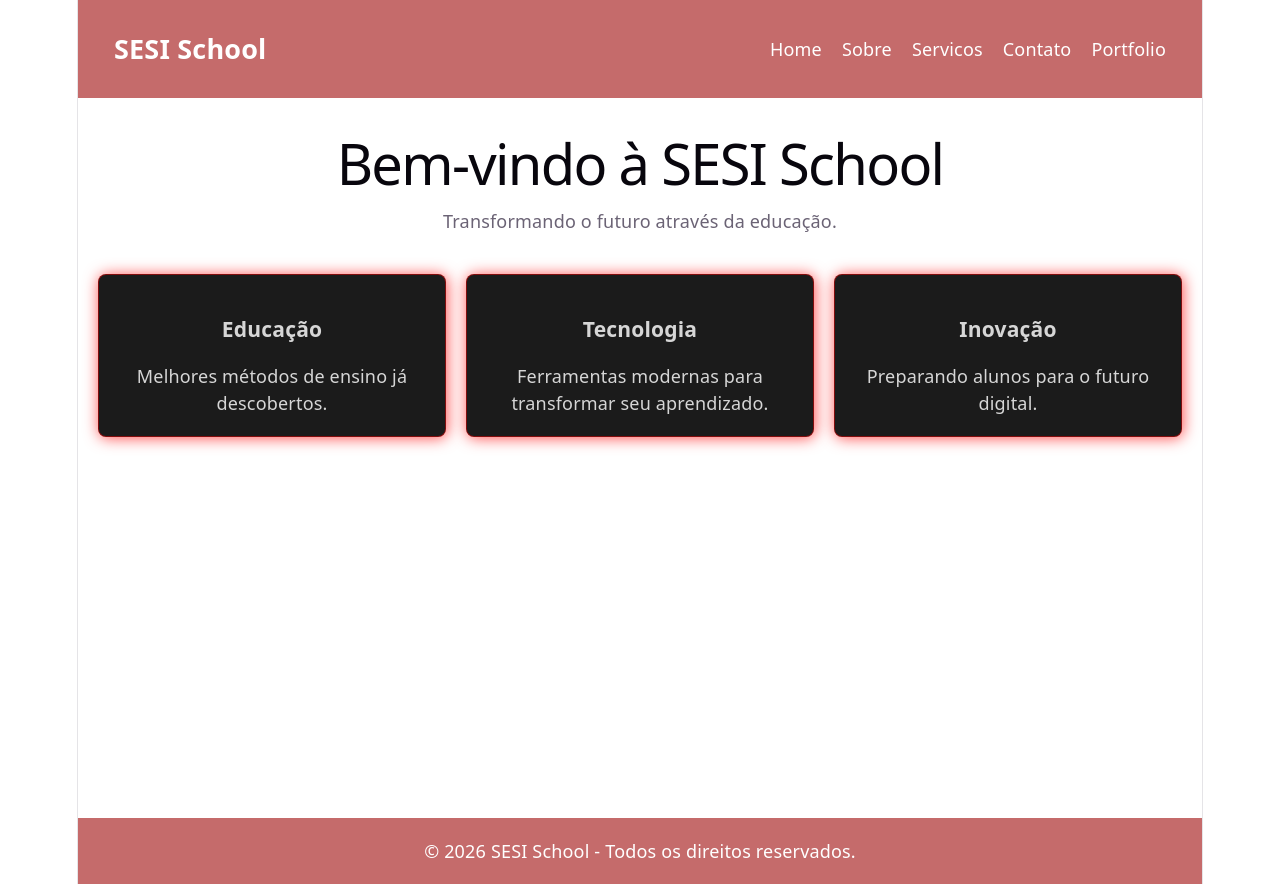
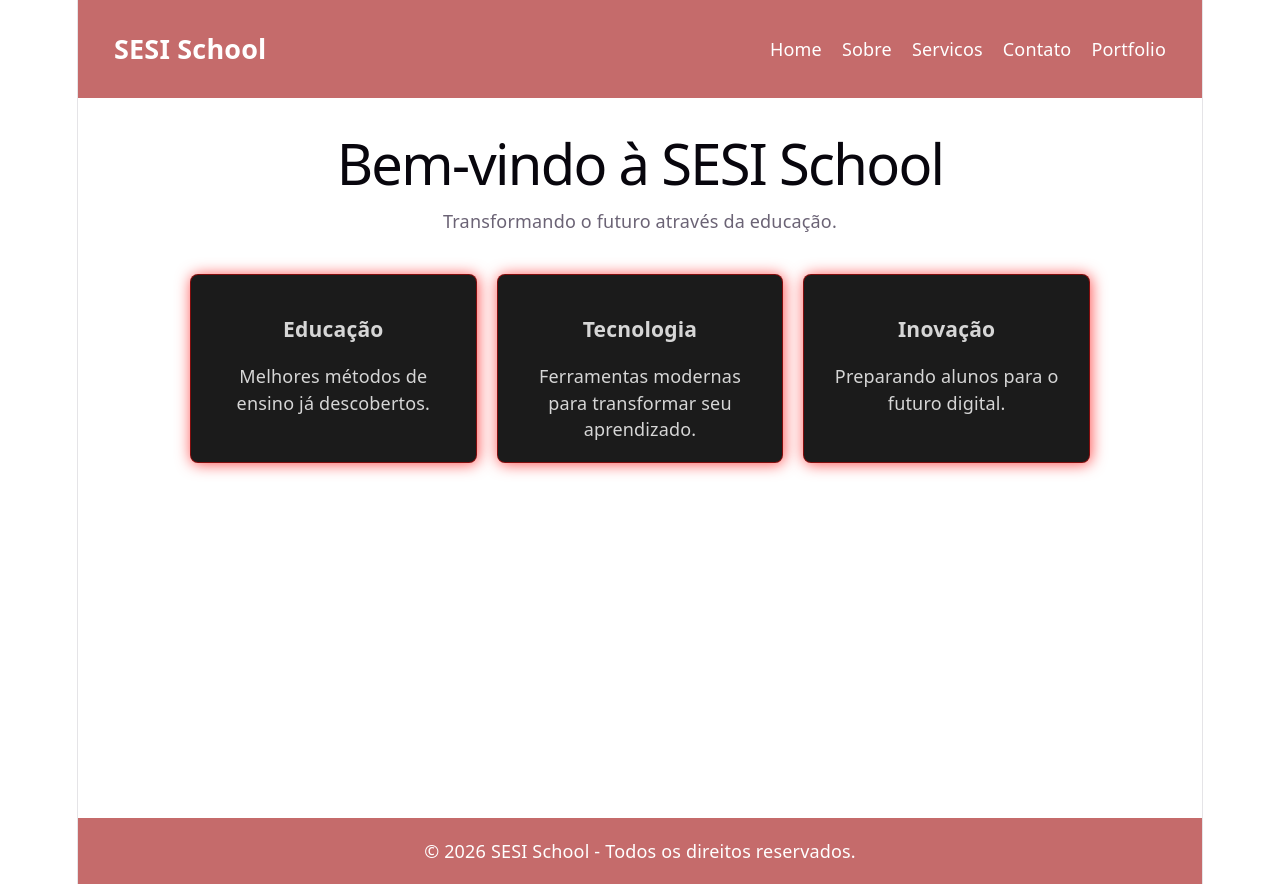
Before and after one commit to gabiyamamoto/SPA-react, a React (Vite) app: page / in a window 1280 px wide. Built offline with nearby package versions, Linux system fonts and the light colour scheme.

Commit message:
arruma css da home

```diff
--- a/src/pages/Home/Home.module.css
+++ b/src/pages/Home/Home.module.css
@@ -6,8 +6,11 @@
 
 .grid {
   display: grid;
-  grid-template-columns: repeat(auto-fit, minmax(250px, 1fr));
+  grid-template-columns: repeat(3, 1fr);
   gap: 20px;
-  margin-top: 40px;
+
+  max-width: 900px;
+  margin: 40px auto 0;
+
   color: rgb(214, 214, 214);
 }
```
